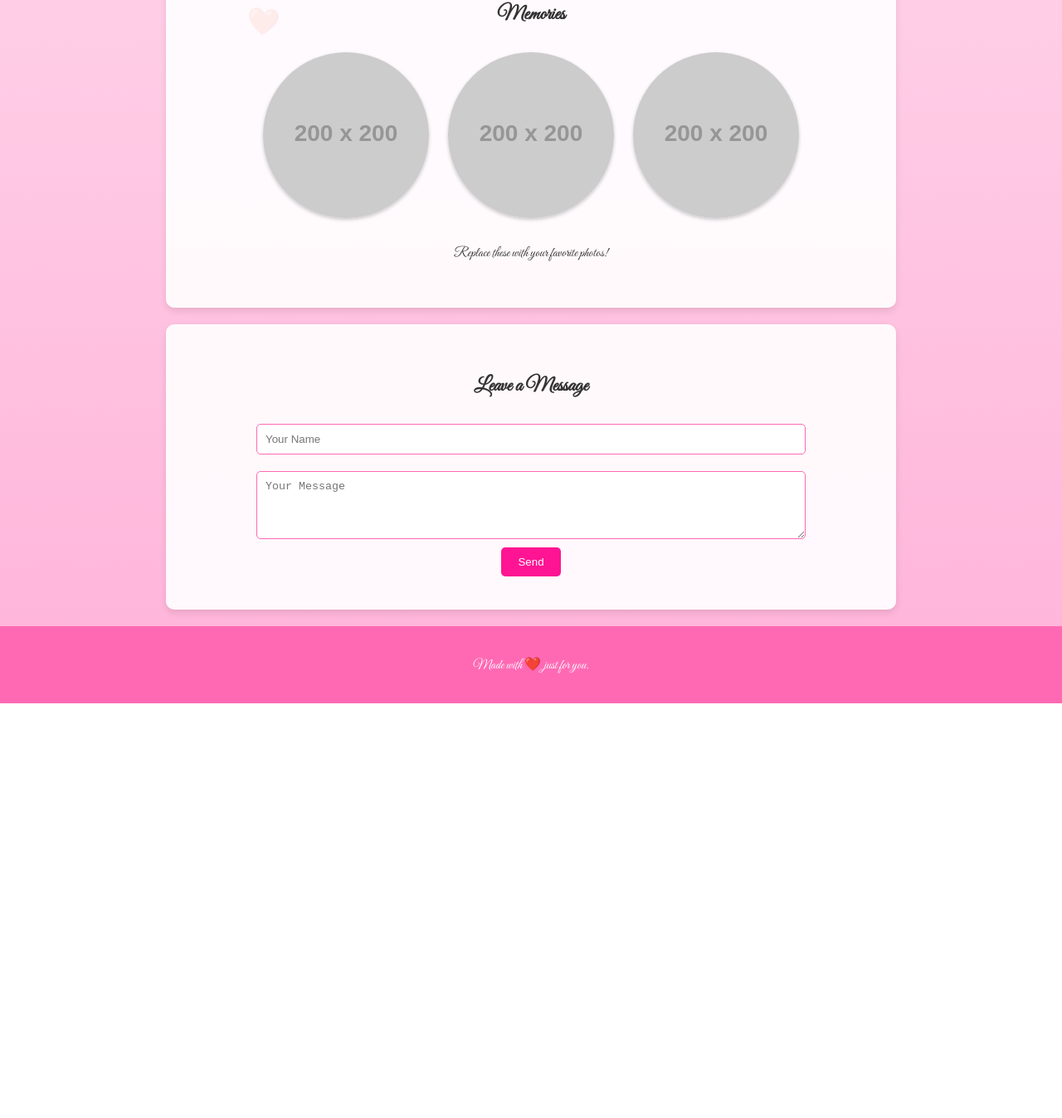
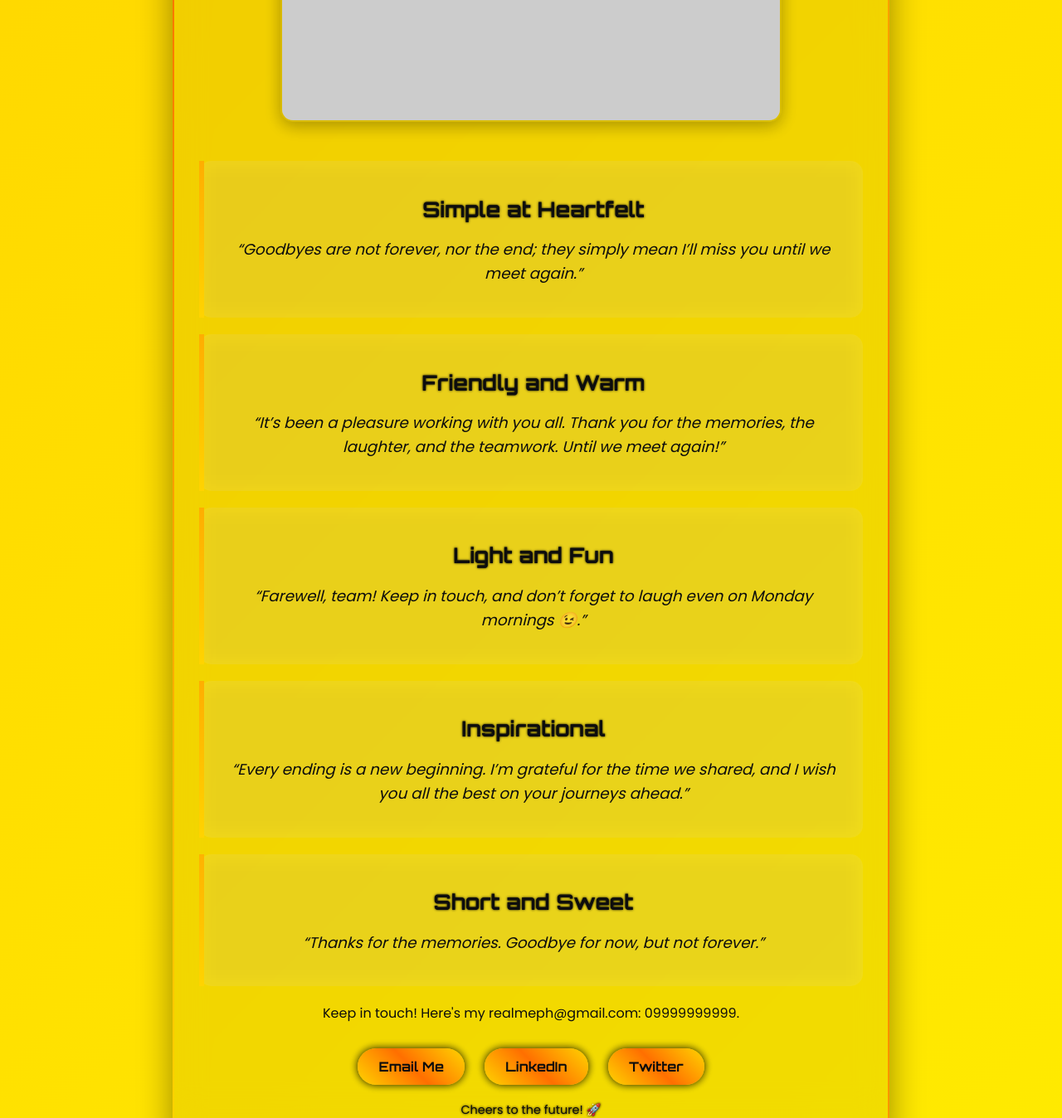
Before and after one commit to borralariel7-hub/yeye, a plain HTML site: page index.html in a window 1280 px wide. Shown: the part 765-2113 px from the top of the page at 83% size. Before the commit the page ends 1613 px from the top, so only its background shows below. Drawn offline with Linux system fonts and the light colour scheme; placeholder pictures from the web are drawn by us.

Commit message:
index.html

```diff
--- a/index.html
+++ b/index.html
@@ -3,161 +3,208 @@
 <head>
 <meta charset="UTF-8">
 <meta name="viewport" content="width=device-width, initial-scale=1.0">
-    <title>For My Crush</title>
+<title>Farewell from Ariel Borral!</title>
+
+<!-- Google Fonts -->
+<link href="https://fonts.googleapis.com/css2?family=Orbitron:wght@400;700&family=Poppins:wght@300;400;600&display=swap" rel="stylesheet">
+
 <style>
+/* Body & background */
 body {
-            font-family: 'Great Vibes', cursive; /* Romantic cursive font */
-            background: linear-gradient(to bottom, #ffe6f2, #ffb3d9); /* Soft pink gradient */
-            color: #333;
     margin: 0;
-            padding: 0;
+    padding: 20px;
+    font-family: 'Poppins', sans-serif;
+    background: linear-gradient(135deg, #FFD400, #FFEA00); /* Realme yellow */
+    color: #0d0d0d;
+    overflow-y: auto; /* enable scroll */
+}
+
+/* Container with holo glass effect */
+.container {
+    max-width: 800px;
+    margin: 0 auto;
+    background: rgba(0,0,0,0.05); /* subtle glass */
+    backdrop-filter: blur(18px);
+    border-radius: 25px;
+    padding: 30px;
     text-align: center;
+    border: 2px solid;
+    border-image-slice: 1;
+    border-image-source: linear-gradient(45deg, #FFD400, #FF6F00, #FFD400);
+    box-shadow: 0 15px 40px rgba(0,0,0,0.4);
+    animation: fadeIn 1s ease-in;
 }
-        header {
-            padding: 50px;
-            background: rgba(255, 255, 255, 0.8);
-            border-bottom: 2px solid #ff69b4;
+
+@keyframes fadeIn {
+    from {opacity:0; transform:translateY(20px);}
+    to {opacity:1; transform:translateY(0);}
 }
-        h1 {
-            font-size: 3em;
-            color: #ff1493;
+
+/* Signature */
+.signature {
+    margin-top: 20px;
+    font-style: italic;
+    font-weight: 700;
+    font-size: 1.4em;
+    font-family: 'Orbitron', sans-serif;
+    color: #0d0d0d; /* black for readability */
+    text-shadow: 0 0 3px #000000;
 }
-        section {
-            padding: 40px;
-            margin: 20px auto;
-            max-width: 800px;
-            background: rgba(255, 255, 255, 0.9);
-            border-radius: 10px;
-            box-shadow: 0 4px 8px rgba(0,0,0,0.1);
+
+/* Message sections */
+.message-section {
+    margin: 20px 0;
+    padding: 20px;
+    background: rgba(255,255,255,0.1);
+    backdrop-filter: blur(12px);
+    border-radius: 15px;
+    border-left: 6px solid;
+    border-image-slice: 1;
+    border-image-source: linear-gradient(45deg, #FFD400, #FF6F00, #FFD400);
+    transition: transform 0.3s ease, box-shadow 0.3s ease;
 }
-        .quote {
-            font-size: 1.5em;
+
+.message-section:hover {
+    transform: scale(1.03);
+    box-shadow: 0 10px 25px rgba(0,0,0,0.2);
+}
+
+/* Black headers with subtle glow */
+.message-section h2 {
+    font-family: 'Orbitron', sans-serif;
+    color: #0d0d0d; /* black headers */
+    font-size: 1.6em;
+    margin-bottom: 10px;
+    text-shadow: 0 0 3px #000000; /* subtle glow */
+}
+
+.message-section p {
     font-style: italic;
+    color: #0d0d0d;
+    line-height: 1.6;
+    font-size: 1.15em;
+}
+
+/* Image */
+img {
+    max-width: 100%;
+    height: auto;
+    border-radius: 15px;
     margin: 20px 0;
-            color: #d5007a;
+    box-shadow: 0 5px 20px rgba(0,0,0,0.3);
+    border: 2px solid rgba(0,0,0,0.1);
 }
-        .gallery img {
-            width: 200px;
-            height: 200px;
-            margin: 10px;
-            border-radius: 50%;
-            box-shadow: 0 2px 4px rgba(0,0,0,0.2);
+
+/* Links / buttons */
+.links {
+    margin-top: 30px;
 }
-        form {
-            display: flex;
-            flex-direction: column;
-            align-items: center;
+
+a {
+    display: inline-block;
+    margin: 0 10px;
+    padding: 12px 25px;
+    background: linear-gradient(45deg, #FFD400, #FF6F00, #FFD400);
+    color: #0d0d0d;
+    text-decoration: none;
+    border-radius: 30px;
+    font-weight: 700;
+    font-family: 'Orbitron', sans-serif;
+    transition: transform 0.3s ease, box-shadow 0.3s ease;
+    box-shadow: 0 0 8px rgba(0,0,0,0.6), 0 0 12px rgba(0,0,0,0.4);
 }
-        input, textarea {
-            width: 80%;
-            padding: 10px;
-            margin: 10px 0;
-            border: 1px solid #ff69b4;
-            border-radius: 5px;
+
+a:hover {
+    transform: translateY(-4px);
+    box-shadow: 0 0 15px rgba(0,0,0,0.8), 0 0 20px rgba(0,0,0,0.6);
 }
-        button {
-            padding: 10px 20px;
-            background: #ff1493;
-            color: white;
-            border: none;
-            border-radius: 5px;
-            cursor: pointer;
+
+/* Footer */
+footer {
+    margin-top: 20px;
+    font-size: 0.9em;
+    color: #0d0d0d;
+    text-shadow: 0 0 3px #000000;
 }
-        button:hover {
-            background: #d5007a;
+
+/* Rising Goodbye Words in black */
+.rising-words {
+    position: absolute;
+    top: 50%;
+    left: 50%;
+    transform: translate(-50%, -50%);
+    font-size: 2.4em;
+    font-weight: 700;
+    font-family: 'Orbitron', sans-serif;
+    color: #0d0d0d; /* black */
+    text-shadow: 0 0 4px #000000, 0 0 8px #333333; /* subtle glow */
+    animation: rise 5s ease-in-out infinite;
+    pointer-events: none;
+    z-index: 0;
 }
-        .hearts {
-            position: fixed;
-            top: 0;
-            left: 0;
-            width: 100%;
-            height: 100%;
-            pointer-events: none;
-            z-index: -1;
-        }
-        .heart {
-            position: absolute;
-            color: #ff69b4;
-            font-size: 2em;
-            animation: float 6s infinite linear;
-        }
-        @keyframes float {
-            0% { transform: translateY(100vh) rotate(0deg); }
-            100% { transform: translateY(-100vh) rotate(360deg); }
-        }
-        footer {
-            padding: 20px;
-            background: #ff69b4;
-            color: white;
+
+@keyframes rise {
+    0% {opacity:0; transform:translate(-50%,-50%) scale(0.5);}
+    10% {opacity:1; transform:translate(-50%,-50%) scale(1);}
+    90% {opacity:1; transform:translate(-50%,-220px) scale(1);}
+    100% {opacity:0; transform:translate(-50%,-300px) scale(0.5);}
 }
 </style>
-    <link href="https://fonts.googleapis.com/css2?family=Great+Vibes&display=swap" rel="stylesheet"> <!-- For cursive font -->
 </head>
 <body>
-    <div class="hearts" id="hearts"></div> <!-- Floating hearts animation -->
-    <header>
-        <h1>A Page Just for You</h1>
-        <p>Because you make my heart skip a beat.</p>
-    </header>
 
-    <section id="intro">
-        <h2>About This Page</h2>
-        <p>Hi [Crush's Name], I've created this little space to share how much you mean to me. Hope it brings a smile!</p>
-    </section>
+<div class="container">
+    <p>
+        Dear Team Break Time,<br><br>
+        As I bid farewell, I want to thank each of you for the laughter, teamwork, and memories we’ve shared. Working with this team has been a privilege — your dedication and positivity have always inspired me.<br><br>
+        Remember, every challenge is an opportunity, and every ending is just the beginning of something new. Keep supporting each other, keep pushing boundaries, and never forget to take a moment for yourselves — even in the busiest days.<br><br>
+        Though I’m moving on, the lessons and friendships I’ve gained here will always stay with me. Wishing you all continued success, growth, and happiness.<br><br>
+        With gratitude and warmest wishes,
+    </p>
 
-    <section id="quotes">
-        <h2>Quotes from the Heart</h2>
-        <div class="quote" id="quote-display">"You are my sunshine, my only sunshine." – Jimmie Davis</div>
-    </section>
+    <p class="signature">Ariel Borral</p>
 
-    <section id="gallery">
-        <h2>Memories</h2>
-        <div class="gallery">
-            <img src="https://via.placeholder.com/200x200/ff69b4/ffffff?text=Memory+1" alt="Memory 1">
-            <img src="https://via.placeholder.com/200x200/ff1493/ffffff?text=Memory+2" alt="Memory 2">
-            <img src="https://via.placeholder.com/200x200/d5007a/ffffff?text=Memory+3" alt="Memory 3">
+    <img src="https://via.placeholder.com/600x400?text=Team+Memories" alt="Team photo">
+
+    <!-- Messages -->
+    <div class="message-section">
+        <h2>Simple at Heartfelt</h2>
+        <p>“Goodbyes are not forever, nor the end; they simply mean I’ll miss you until we meet again.”</p>
     </div>
-        <p>Replace these with your favorite photos!</p>
-    </section>
 
-    <section id="contact">
-        <h2>Leave a Message</h2>
-        <form action="#" method="post"> <!-- Placeholder; use a service like Formspree for real submission -->
-            <input type="text" name="name" placeholder="Your Name" required>
-            <textarea name="message" placeholder="Your Message" rows="4" required></textarea>
-            <button type="submit">Send</button>
-        </form>
-    </section>
+    <div class="message-section">
+        <h2>Friendly and Warm</h2>
+        <p>“It’s been a pleasure working with you all. Thank you for the memories, the laughter, and the teamwork. Until we meet again!”</p>
+    </div>
 
-    <footer>
-        <p>Made with ❤️ just for you.</p>
-    </footer>
+    <div class="message-section">
+        <h2>Light and Fun</h2>
+        <p>“Farewell, team! Keep in touch, and don’t forget to laugh even on Monday mornings 😉.”</p>
+    </div>
 
-    <script>
-        // Floating hearts animation
-        function createHeart() {
-            const heart = document.createElement('div');
-            heart.className = 'heart';
-            heart.innerHTML = '❤️';
-            heart.style.left = Math.random() * 100 + 'vw';
-            heart.style.animationDelay = Math.random() * 6 + 's';
-            document.getElementById('hearts').appendChild(heart);
-            setTimeout(() => heart.remove(), 6000);
-        }
-        setInterval(createHeart, 500);
+    <div class="message-section">
+        <h2>Inspirational</h2>
+        <p>“Every ending is a new beginning. I’m grateful for the time we shared, and I wish you all the best on your journeys ahead.”</p>
+    </div>
 
-        // Quote rotator
-        const quotes = [
-            "\"You are my sunshine, my only sunshine.\" – Jimmie Davis",
-            "\"In your eyes, I found my favorite color.\" – Unknown",
-            "\"Love is not about how many days, months, or years you have been together. Love is about how much you love each other every single day.\" – Unknown",
-            "\"You stole my heart, but I'll let you keep it.\" – Unknown"
-        ];
-        let quoteIndex = 0;
-        setInterval(() => {
-            document.getElementById('quote-display').innerHTML = quotes[quoteIndex];
-            quoteIndex = (quoteIndex + 1) % quotes.length;
-        }, 5000);
-    </script>
+    <div class="message-section">
+        <h2>Short and Sweet</h2>
+        <p>“Thanks for the memories. Goodbye for now, but not forever.”</p>
+    </div>
+
+    <!-- Contact Links -->
+    <p>Keep in touch! Here's my realmeph@gmail.com: 09999999999.</p>
+    <div class="links">
+        <a href="mailto:[your-email]">Email Me</a>
+        <a href="https://linkedin.com/in/[your-profile]">LinkedIn</a>
+        <a href="https://twitter.com/[your-handle]">Twitter</a>
+    </div>
+
+    <footer>Cheers to the future! 🚀</footer>
+
+    <!-- Rising holo words -->
+    <div class="rising-words">Goodbye...</div>
+</div>
+
 </body>
 </html>
```
Lines whose indentation alone changed are shown as unchanged.
